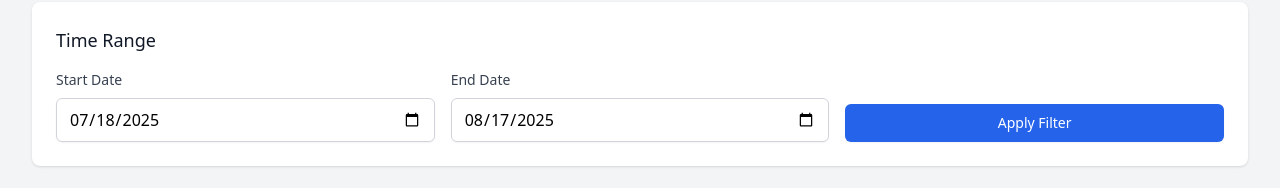
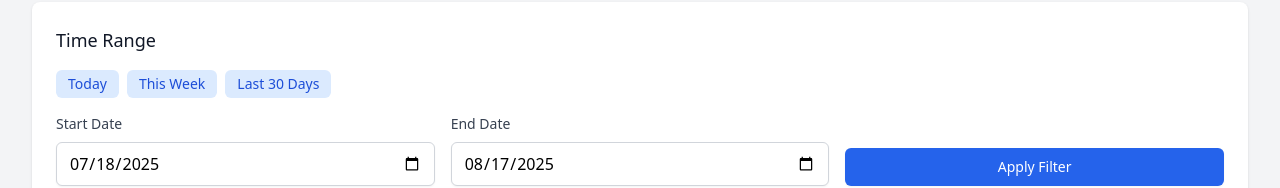
Before and after one commit to blacksheepaul/timelog, a Vue app in the folder web/: page /statistics in a window 1280 px wide. Shown: the part 162-350 px from the top of the page. Built offline with nearby package versions, Linux system fonts and the light colour scheme; no server answers.

Commit message:
feat: add quick date range options for time filtering in statistics view

```diff
--- a/web/src/views/Home.vue
+++ b/web/src/views/Home.vue
@@ -161,9 +161,7 @@
       // 获取所有时间记录，然后筛选今天的
       const response = await timelogAPI.getAll()
       if (response.data) {
-        todayLogs.value = response.data.filter(log =>
-          log.start_time.startsWith(todayStr)
-        )
+        todayLogs.value = response.data.filter(log => log.start_time.startsWith(todayStr))
       }
     } catch (err) {
       console.error('Error loading today logs:', err)
--- a/web/src/views/Statistics.vue
+++ b/web/src/views/Statistics.vue
@@ -5,6 +5,29 @@
     <!-- 时间过滤器 -->
     <div class="bg-white shadow rounded-lg p-6">
       <h2 class="text-lg font-medium text-gray-900 mb-4">Time Range</h2>
+
+      <!-- 快捷选项 -->
+      <div class="flex flex-wrap gap-2 mb-4">
+        <button
+          @click="setToday"
+          class="px-3 py-1 text-sm font-medium text-blue-700 bg-blue-100 rounded-md hover:bg-blue-200 focus:outline-none focus:ring-2 focus:ring-blue-500"
+        >
+          Today
+        </button>
+        <button
+          @click="setThisWeek"
+          class="px-3 py-1 text-sm font-medium text-blue-700 bg-blue-100 rounded-md hover:bg-blue-200 focus:outline-none focus:ring-2 focus:ring-blue-500"
+        >
+          This Week
+        </button>
+        <button
+          @click="setLast30Days"
+          class="px-3 py-1 text-sm font-medium text-blue-700 bg-blue-100 rounded-md hover:bg-blue-200 focus:outline-none focus:ring-2 focus:ring-blue-500"
+        >
+          Last 30 Days
+        </button>
+      </div>
+
       <div class="grid grid-cols-1 md:grid-cols-3 gap-4">
         <div>
           <label for="start_date" class="block text-sm font-medium text-gray-700 mb-2">
@@ -329,6 +352,48 @@
     console.log('Filter applied:', dateRange.value)
   }
 
+  // 设置今天的日期范围
+  const setToday = () => {
+    const today = new Date()
+    dateRange.value = {
+      start: formatDate(today),
+      end: formatDate(today),
+    }
+  }
+
+  // 设置本周的日期范围（周一到周日）
+  const setThisWeek = () => {
+    const today = new Date()
+    const dayOfWeek = today.getDay() // 0 = Sunday, 1 = Monday, ..., 6 = Saturday
+
+    // 计算本周一的日期
+    const monday = new Date(today)
+    monday.setDate(today.getDate() - (dayOfWeek === 0 ? 6 : dayOfWeek - 1))
+    monday.setHours(0, 0, 0, 0)
+
+    // 计算本周日的日期
+    const sunday = new Date(monday)
+    sunday.setDate(monday.getDate() + 6)
+    sunday.setHours(23, 59, 59, 999)
+
+    dateRange.value = {
+      start: formatDate(monday),
+      end: formatDate(sunday),
+    }
+  }
+
+  // 设置最近30天的日期范围
+  const setLast30Days = () => {
+    const today = new Date()
+    const thirtyDaysAgo = new Date(today)
+    thirtyDaysAgo.setDate(today.getDate() - 30)
+
+    dateRange.value = {
+      start: formatDate(thirtyDaysAgo),
+      end: formatDate(today),
+    }
+  }
+
   onMounted(() => {
     loadTimeLogs()
   })
```
